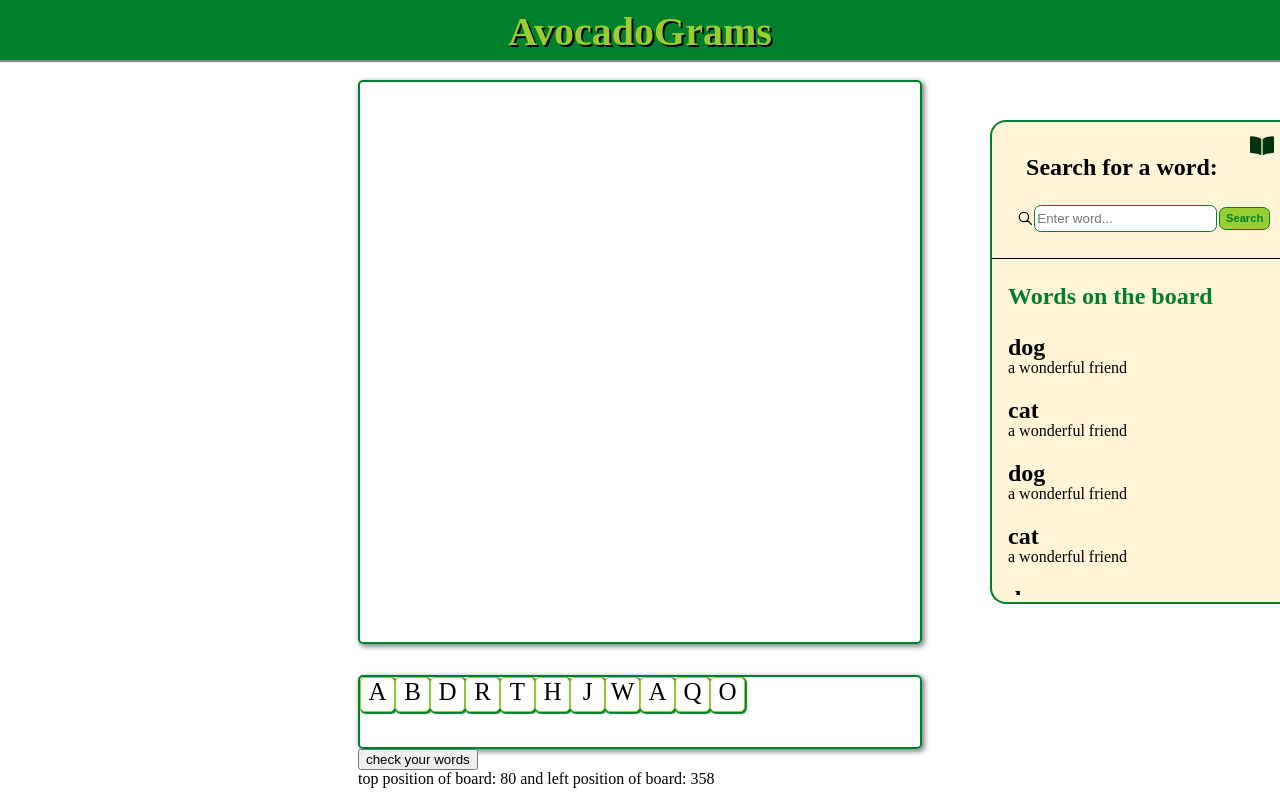
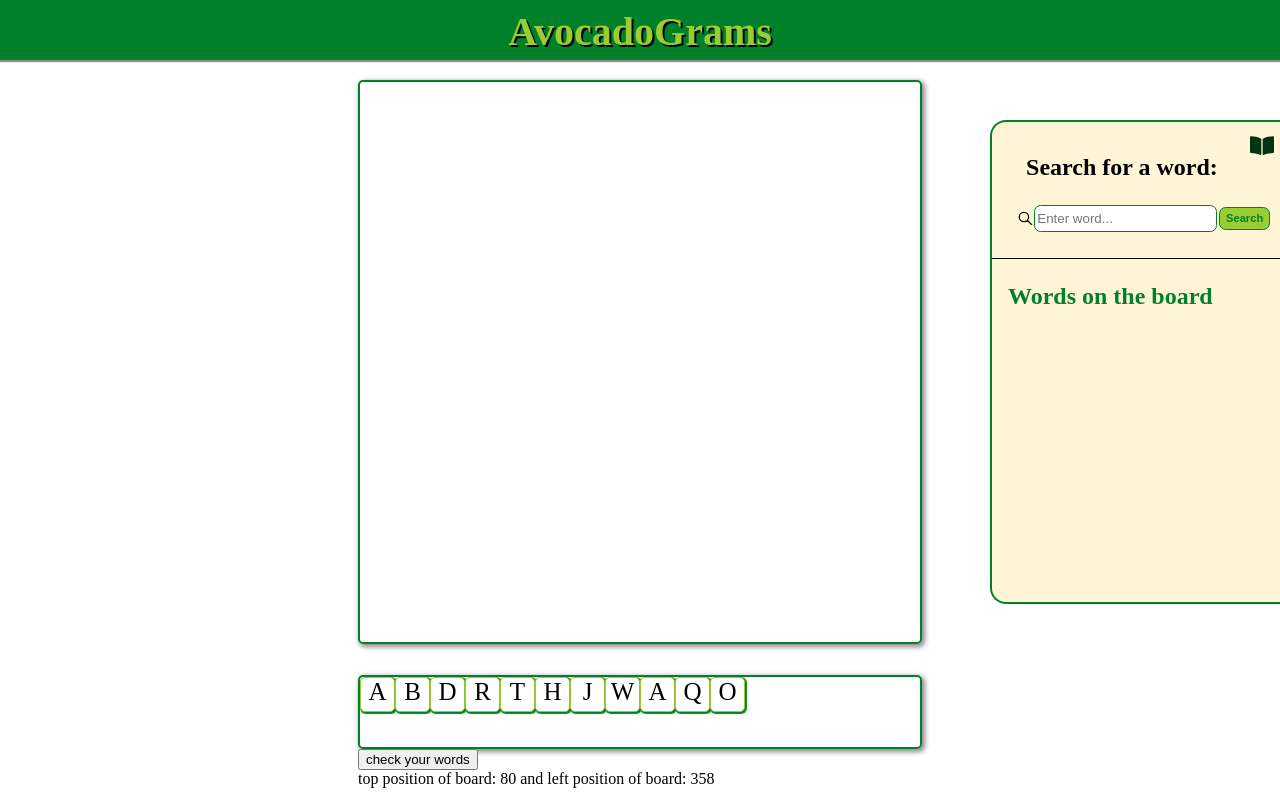
Before and after one commit to avocadograms/avocadograms, a React app: page / in a window 1280 px wide. Both pictures are taken after a click on the button 1251 px from the left and 144 px from the top of the page. Built offline with nearby package versions, Linux system fonts and the light colour scheme.

Commit message:
add props for holding wordsArr to MainContainer component

```diff
--- a/client/components/CheckWords.jsx
+++ b/client/components/CheckWords.jsx
@@ -1,6 +1,6 @@
 import React, { useState, useEffect } from 'react';
 
-function CheckWords() {
+function CheckWords(props) {
 	const [boardPosition, setBoardPosition] = useState([]);
 	const [boardDimensions, setBoardDimensions] = useState([]);
 
@@ -26,13 +26,19 @@ function CheckWords() {
 		setBoardDimensions([dimensions.height, dimensions.width]);
 	}, []);
 
-  const getTilePosition = tile => {
+	const getTilePosition = (tile) => {
 		const tileTransform = tile.style.transform;
 		const tileTransformTop = Number(
-      tileTransform.slice(tileTransform.indexOf(' ') + 1, tileTransform.length - 3)
+			tileTransform.slice(
+				tileTransform.indexOf(' ') + 1,
+				tileTransform.length - 3
+			)
 		);
 		const tileTransformLeft = Number(
-      tileTransform.slice(tileTransform.indexOf('(') + 1, tileTransform.indexOf('p'))
+			tileTransform.slice(
+				tileTransform.indexOf('(') + 1,
+				tileTransform.indexOf('p')
+			)
 		);
 		const tileTop = tile.offsetTop + tileTransformTop;
 		const tileLeft = tile.offsetLeft + tileTransformLeft;
@@ -43,7 +49,7 @@ function CheckWords() {
 		const maxTop = boardPosition[0] + boardDimensions[0];
 		const maxLeft = boardPosition[1] + boardDimensions[1];
 		const tiles = document.querySelectorAll('.tiles');
-    const tilesArray = Array.apply(null, tiles).filter(tile => {
+		const tilesArray = Array.apply(null, tiles).filter((tile) => {
 			const tilePosition = getTilePosition(tile);
 			return (
 				tilePosition[0] > boardPosition[0] &&
@@ -52,7 +58,7 @@ function CheckWords() {
 				tilePosition[1] < maxLeft - tile.offsetWidth
 			);
 		});
-    const lettersAndPositions = tilesArray.map(tile => {
+		const lettersAndPositions = tilesArray.map((tile) => {
 			const tilePosition = getTilePosition(tile);
 			return {
 				letter: tile.innerText,
@@ -69,16 +75,22 @@ function CheckWords() {
 		const tiles = tilesOnBoard();
 
 		const tileTemplate = document.querySelector('.tiles');
-    const boardGrid = new Array(Math.floor(boardDimensions[1] / tileTemplate.offsetWidth));
+		const boardGrid = new Array(
+			Math.floor(boardDimensions[1] / tileTemplate.offsetWidth)
+		);
 		for (let i = 0; i < boardGrid.length; i++) {
-      boardGrid[i] = new Array(Math.floor(boardDimensions[0] / tileTemplate.offsetHeight)).fill(
-        '-'
-      );
+			boardGrid[i] = new Array(
+				Math.floor(boardDimensions[0] / tileTemplate.offsetHeight)
+			).fill('-');
 		}
 
 		for (let tile of tiles) {
-      const gridY = Math.floor((tile.position.top - boardPosition[0]) / tileTemplate.offsetHeight);
-      const gridX = Math.floor((tile.position.left - boardPosition[1]) / tileTemplate.offsetWidth);
+			const gridY = Math.floor(
+				(tile.position.top - boardPosition[0]) / tileTemplate.offsetHeight
+			);
+			const gridX = Math.floor(
+				(tile.position.left - boardPosition[1]) / tileTemplate.offsetWidth
+			);
 			boardGrid[gridY][gridX] = tile.letter;
 		}
 
@@ -95,7 +107,7 @@ function CheckWords() {
 		}
 	};
 
-  const playedWords = grid => {
+	const playedWords = (grid) => {
 		const words = [];
 		for (let i = 0; i < grid.length; i++) {
 			let wordHor = '';
@@ -121,14 +133,20 @@ function CheckWords() {
 				}
 			}
 		}
-    console.log(words);
-    return words;
+		props.setWordsArray(words);
 	};
 
-  const numIslands = grid => {
+	const numIslands = (grid) => {
 		let num = 0;
 		const removeLetter = (i, j) => {
-      if (i < 0 || i >= grid.length || j < 0 || j >= grid[i].length || grid[i][j] === '-') return;
+			if (
+				i < 0 ||
+				i >= grid.length ||
+				j < 0 ||
+				j >= grid[i].length ||
+				grid[i][j] === '-'
+			)
+				return;
 			grid[i][j] = '-';
 			removeLetter(i - 1, j);
 			removeLetter(i + 1, j);
@@ -148,8 +166,8 @@ function CheckWords() {
 	};
 
 	return (
-    <div id='checkWords'>
-      <button type='button' onClick={wordsOnBoard}>
+		<div id="checkWords">
+			<button type="button" onClick={wordsOnBoard}>
 				check your words
 			</button>
 			<div>
--- a/client/components/Dictionary.jsx
+++ b/client/components/Dictionary.jsx
@@ -5,9 +5,43 @@ import WordDef from './WordDef.jsx';
 
 const Dictionary = (props) => {
 	const [tabIsExpanded, setTabIsExpanded] = useState(false);
+	const [wordDefComponents, setWordDefComponents] = useState([]);
 
 	const bookIcon = <FaBook className="book-icon" size={26} />;
 	const openBookIcon = <FaBookOpen className="book-icon open-book" size={24} />;
+
+	useEffect(() => {
+		console.log(wordDefComponents.length);
+		setWordDefComponents([]);
+
+		props.wordsArray.forEach((word) => {
+			fetch(`http://localhost:8080/findWord`, {
+				method: 'POST',
+				headers: {
+					'Content-Type': 'application/json',
+				},
+				body: JSON.stringify({
+					word: word.toLowerCase(),
+				}),
+			})
+				.then((res) => res.json())
+				.then((data) => {
+					console.log('data per word: ', data);
+					console.log('data.word: ', data.word);
+					if (data.word) {
+						setWordDefComponents([
+							...wordDefComponents,
+							<WordDef word={data.word} def={data.definitions[0].definition} />,
+						]);
+						// wordDefComponents.push(
+						// 	<WordDef word={data.word} def={data.definitions[0]} />
+						// );
+						console.log('worddefcomps: ', wordDefComponents);
+					}
+				})
+				.catch((err) => console.log(err));
+		});
+	}, [props.wordsArray]);
 
 	const openOrCloseDict = () => {
 		if (tabIsExpanded) setTabIsExpanded(false);
@@ -32,12 +66,7 @@ const Dictionary = (props) => {
 
 					<div id="all-words-div">
 						<h3>Words on the board</h3>
-						<WordDef word="dog" />
-						<WordDef word="cat" />
-						<WordDef word="dog" />
-						<WordDef word="cat" />
-						<WordDef word="dog" />
-						<WordDef word="cat" />
+						{wordDefComponents}
 					</div>
 				</div>
 			)}
--- a/client/components/WordDef.jsx
+++ b/client/components/WordDef.jsx
@@ -4,7 +4,7 @@ const WordDef = (props) => {
 	return (
 		<div className="word-def-div">
 			<h2>{props.word}</h2>
-			<p className="definition-p">a wonderful friend</p>
+			<p className="definition-p">{props.def}</p>
 		</div>
 	);
 };
--- a/client/containers/GameContainer.jsx
+++ b/client/containers/GameContainer.jsx
@@ -3,14 +3,17 @@ import Board from '../components/Board.jsx';
 import TilesContainer from './TilesContainer.jsx';
 import CheckWords from '../components/CheckWords.jsx';
 
-function GameContainer() {
-  return (
-    <div id='gameContainer'>
-      <Board />
-      <TilesContainer />
-      <CheckWords />
-    </div>
-  );
+function GameContainer(props) {
+	return (
+		<div id="gameContainer">
+			<Board />
+			<TilesContainer />
+			<CheckWords
+				wordsArray={props.wordsArray}
+				setWordsArray={props.setWordsArray}
+			/>
+		</div>
+	);
 }
 
 export default GameContainer;
--- a/client/containers/MainContainer.jsx
+++ b/client/containers/MainContainer.jsx
@@ -1,14 +1,20 @@
-import React from 'react';
+import React, { useState, useEffect } from 'react';
 import Navbar from '../components/Navbar.jsx';
 import GameContainer from './GameContainer.jsx';
 import Dictionary from '../components/Dictionary.jsx';
 
 function MainContainer() {
+	const [wordsArray, setWordsArray] = useState([]);
+
+	useEffect(() => {
+		console.log('wordsArr in MainContainer: ', wordsArray);
+	}, [wordsArray]);
+
 	return (
 		<div id="mainContainer">
 			<Navbar />
-			<GameContainer />
-			<Dictionary />
+			<GameContainer wordsArray={wordsArray} setWordsArray={setWordsArray} />
+			<Dictionary wordsArray={wordsArray} />
 		</div>
 	);
 }
```
Lines whose indentation alone changed are shown as unchanged.
